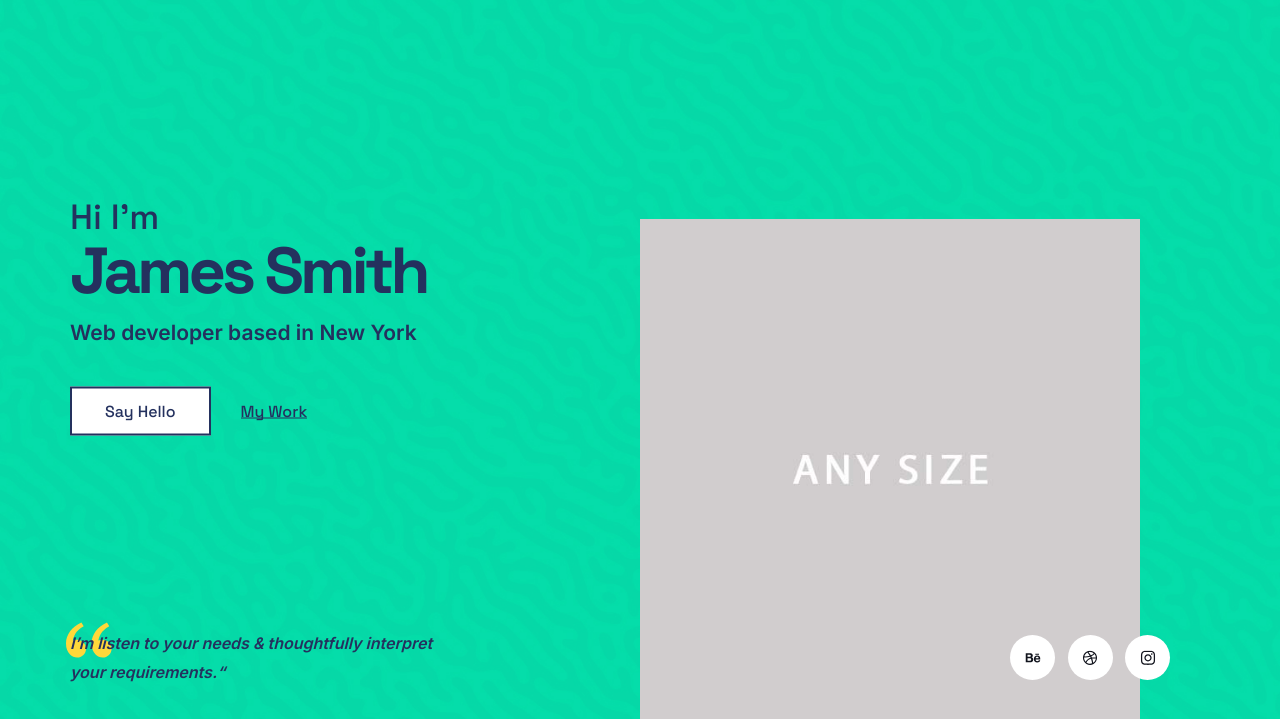
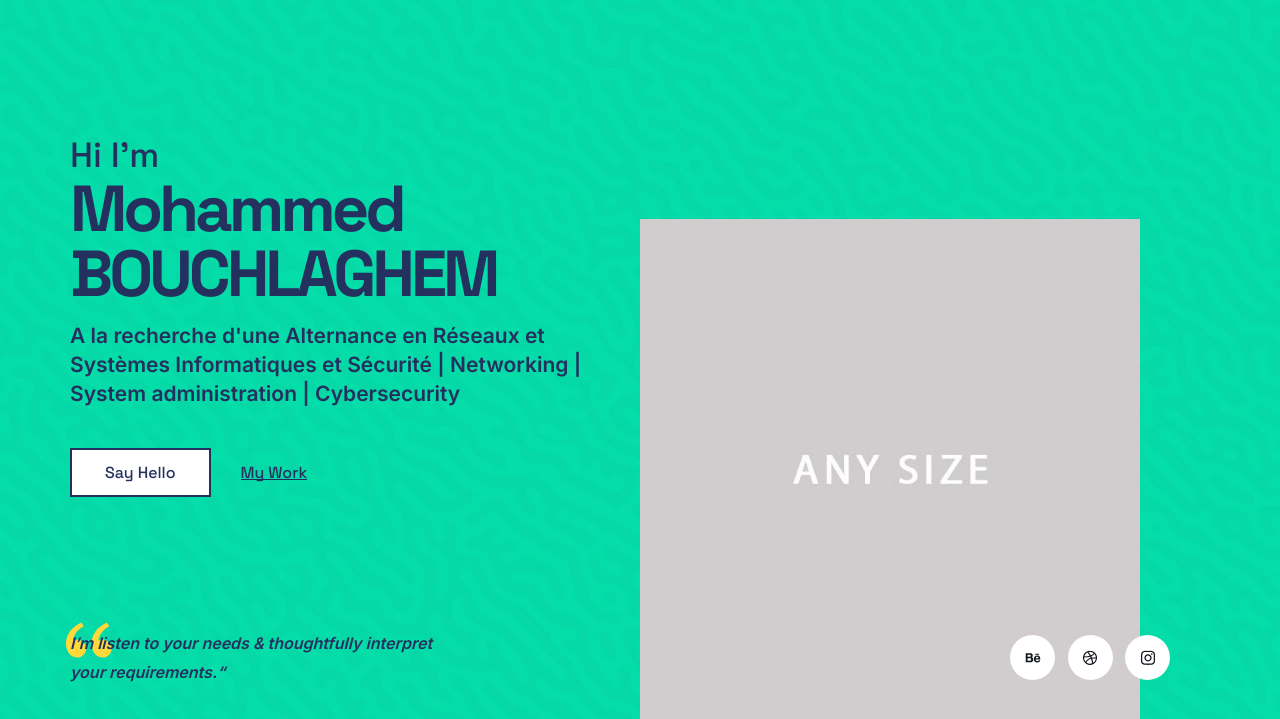
Before and after one commit to medTX94/port, a plain HTML site: page index.html in a window 1280 px wide. Shown: the part 81-800 px from the top of the page. Drawn offline with Linux system fonts and the light colour scheme; no server answers; a web font is replaced by a local one.

Commit message:
Changing names and some text

```diff
--- a/index.html
+++ b/index.html
@@ -13,7 +13,7 @@
 
 <meta name="viewport" content="width=device-width, initial-scale=1, maximum-scale=1">
 
-<title>Trito | Home</title>
+<title>Bouchlaghem | Home</title>
 
 <!-- STYLES -->
 <link href="https://fonts.googleapis.com/css2?family=Inter:wght@100;200;300;400;500;600;800;900&display=swap" rel="stylesheet">
@@ -101,8 +101,8 @@
 				<div class="content">
 					<div class="details">
 						<span class="hi">Hi I'm</span>
-						<h3 class="name">James Smith</h3>
-						<p class="text">Web developer based in New York</p>
+						<h3 class="name">Mohammed BOUCHLAGHEM</h3>
+						<p class="text">A la recherche d'une Alternance en Réseaux et Systèmes Informatiques et Sécurité | Networking | System administration | Cybersecurity</p>
 						<div class="buttons">
 							<div class="trito_tm_button">
 								<a href="#">Say Hello</a>
```
